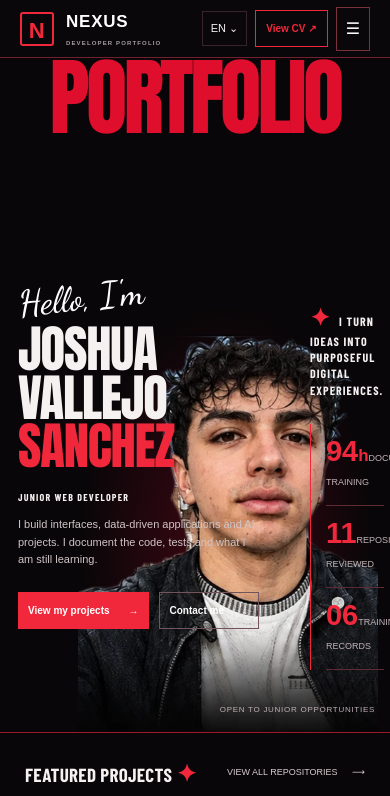
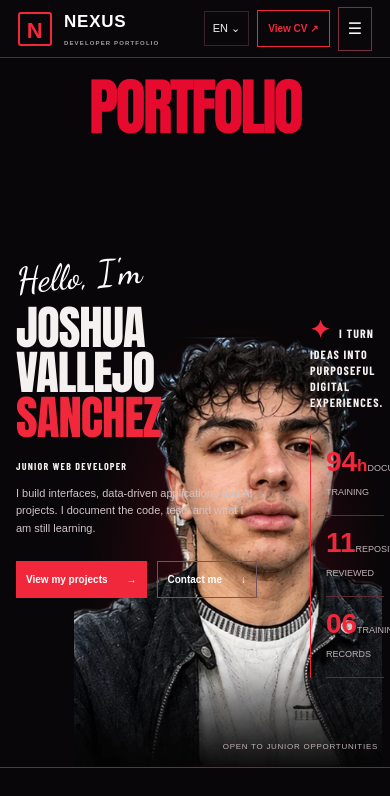
Before and after one commit to Dleteo/Nexus-AI, a Next.js app: page /en in a window 390 px wide. Shown: the top 796 px of the page. Built offline with nearby package versions, Linux system fonts and the light colour scheme; a web font is replaced by a local one.

Commit message:
fix(hero): prevent cropped portfolio heading and left introduction; preserve centered portrait and sticky navigation

```diff
--- a/components/career/EditorialPortfolio.module.css
+++ b/components/career/EditorialPortfolio.module.css
@@ -29,13 +29,20 @@
 @media(max-width:760px){.header{height:64px;padding:0 16px}.desktopNav{display:none}.menuToggle{display:block}.headerRight{gap:8px}.cv{padding:10px}.brand{font-size:17px}.logo{height:34px;width:34px;font-size:22px}.mobileNav{display:flex;flex-direction:column;padding:10px 20px;background:#160a0e}.mobileNav a{padding:12px;color:#fff}.hero{min-height:800px}.heroBackdrop{font-size:clamp(85px,20vw,155px)}.heroLeft{width:65%;padding:260px 0 85px 22px}.heroLeft h1{font-size:clamp(53px,8vw,76px)}.heroRight{right:15px;top:32%;width:25%}.heroManifesto{font-size:11px}.numbers{padding-left:9px;margin-top:16px}.numbers strong{font-size:27px}.numbers span{font-size:8px}.heroDescription{max-width:300px}.heroAvailability{right:20px}.projectGrid{grid-template-columns:1fr}.projectPicture{height:240px}.proof{grid-template-columns:1fr}.proofColumn{border-right:0;border-bottom:1px solid #52212a;padding:25px 20px}.contact{grid-template-columns:1fr}.contactLeft{min-height:380px}.contactRight{padding:20px}}
 @media(max-width:430px){.brand small{font-size:6px}.languages summary{padding:8px}.cv{font-size:10px}.hero{min-height:735px}.heroBackdrop{top:15px}.heroLeft{width:80%;padding:220px 0 65px 18px}.heroLeft h1{font-size:clamp(49px,13vw,65px)}.heroDescription{font-size:11px;max-width:240px}.role{font-size:10px}.heroRight{right:8px;top:38%;width:19%}.heroManifesto{font-size:9px}.numbers strong{font-size:21px}.numbers span{font-size:7px}.numbers{border-left-width:1px;padding-left:5px}.numbers>div{gap:3px;display:block}.heroAvailability{font-size:8px}.primary,.secondary{padding:10px;font-size:10px}.contactLeft h2{font-size:46px}.sectionHeader a{font-size:9px}}
 
-/* Editorial portfolio — reference-aligned, single authoritative visual pass.
-   Keep the user's actual portrait pixels and the existing cutout mask. */
+/* Stable editorial hero. Sizes/positions are relative to this section rather
+   than browser scroll offset; lettering and left copy stay inside the viewport. */
+.page{width:100%;max-width:100%;overflow-x:clip}
+.header{position:sticky;top:0;z-index:50;height:58px;padding-inline:clamp(18px,3.2vw,54px);background:#090709}
 .hero{
-  min-height:clamp(585px,43vw,710px);
-  background:#080608;
+  position:relative;
+  display:grid;
+  grid-template-columns:minmax(0,35%) minmax(0,47%) minmax(0,18%);
+  align-items:end;
+  width:100%;
+  min-height:clamp(600px,45vw,700px);
   isolation:isolate;
   overflow:hidden;
+  background:#080608;
 }
 .hero::before{
   content:"";
@@ -43,47 +50,48 @@
   inset:0;
   z-index:1;
   pointer-events:none;
-  background:
-    radial-gradient(ellipse 28% 49% at 58% 71%,
-      rgba(185,10,43,.40) 0%,
-      rgba(120,10,30,.25) 38%,
-      rgba(55,6,19,.12) 59%,
-      transparent 83%);
+  background:radial-gradient(ellipse 26% 42% at 57% 72%,
+      rgba(176,13,42,.34),rgba(100,9,28,.17) 42%,transparent 79%);
 }
-.header{height:58px;padding-inline:clamp(20px,3.3vw,54px)}
 .heroBackdrop{
+  position:absolute;
+  inset:14px 0 auto;
   z-index:0;
-  top:2px;
-  left:0;
-  right:0;
+  width:100%;
+  max-width:100%;
+  text-align:center;
   font-family:var(--font-editorial-poster),Impact,"Arial Narrow",sans-serif;
-  font-size:clamp(110px,17.2vw,278px);
-  line-height:.89;
-  letter-spacing:-.045em;
+  font-size:clamp(100px,16vw,260px);
+  line-height:.93;
+  letter-spacing:-.048em;
   font-weight:400;
-  opacity:1;
-  color:#df0e2c;
+  white-space:nowrap;
+  color:#e60b2e;
+  pointer-events:none;
 }
 .heroLeft{
+  grid-column:1;
   z-index:3;
-  width:35%;
-  padding:clamp(163px,14.3vw,226px) 0 34px clamp(32px,3.3vw,55px);
+  align-self:end;
+  width:100%;
+  min-width:0;
+  margin:0;
+  padding:0 clamp(10px,1.5vw,23px) 40px clamp(24px,3vw,50px);
 }
 .heroLeft h1{
   font-family:var(--font-editorial-poster),Impact,"Arial Narrow",sans-serif;
-  font-size:clamp(57px,5.9vw,89px);
+  font-size:clamp(55px,5.5vw,88px);
   font-weight:400;
-  letter-spacing:-.023em;
+  letter-spacing:-.02em;
   line-height:.96;
 }
 .handwritten{
   font-family:var(--font-editorial-script),Georgia,cursive;
-  font-size:clamp(36px,3.6vw,59px);
+  font-size:clamp(36px,3.4vw,58px);
   font-style:normal;
-  transform:rotate(-6deg);
+  transform:rotate(-5deg);
 }
-.role,.heroManifesto,.sectionHeader h2,.proofColumn h2,
-.contactLeft h2,.cardTop,.projectTitle h3{
+.role,.heroManifesto,.sectionHeader h2,.proofColumn h2,.contactLeft h2,.cardTop,.projectTitle h3{
   font-family:var(--font-editorial-condensed),"Arial Narrow",Arial,sans-serif;
 }
 .sectionHeader h2,.proofColumn h2{font-weight:800;letter-spacing:.015em}
@@ -91,39 +99,42 @@
 .heroPortrait{
   position:absolute;
   z-index:2;
-  left:38%;
-  width:38%;
-  height:73%;
+  left:36%;
+  width:43%;
+  height:77%;
   bottom:0;
-  background-image:url("/portfolio/portrait-color-reconstruction.webp");
+  background:url("/portfolio/portrait-color-reconstruction.webp") center 40% / cover no-repeat;
   background-color:transparent;
-  background-size:cover;
-  background-position:center 40%;
-  background-repeat:no-repeat;
   background-blend-mode:normal;
   mix-blend-mode:normal;
   filter:none;
   opacity:1;
+  border:0;
   box-shadow:none;
-  border:0;
   -webkit-mask-image:url("/portfolio/portrait-silhouette-mask.svg");
   mask-image:url("/portfolio/portrait-silhouette-mask.svg");
+  -webkit-mask-position:center 40%;
+  mask-position:center 40%;
   -webkit-mask-size:cover;
   mask-size:cover;
-  -webkit-mask-position:center 40%;
-  mask-position:center 40%;
   -webkit-mask-repeat:no-repeat;
   mask-repeat:no-repeat;
   mask-mode:alpha;
 }
-.heroRight{z-index:3;right:3.5%;width:15.5%;top:34%}
+.heroRight{
+  position:absolute;
+  z-index:3;
+  top:37%;
+  right:3%;
+  width:15%;
+}
 .heroManifesto{font-size:12px;line-height:1.35}
-.numbers{margin-top:26px;padding-left:15px}
+.numbers{margin-top:25px;padding-left:15px}
 .numbers>div{padding:13px 0}
-.numbers strong{font-size:clamp(29px,3vw,39px)}
+.numbers strong{font-size:clamp(28px,2.8vw,40px)}
 .numbers span{font-size:9px}
-.heroAvailability{z-index:3;right:3.5%;bottom:16px}
-.projects{padding:22px clamp(25px,3vw,50px) 26px}
+.heroAvailability{z-index:3;right:3%;bottom:14px}
+.projects{padding:21px clamp(24px,3vw,50px) 27px}
 .sectionHeader{margin-bottom:12px;padding-bottom:10px}
 .projectGrid{gap:13px}
 .projectCard{border-color:#74303b;transition:border-color .2s ease,transform .2s ease}
@@ -145,32 +156,35 @@
 .mockPanels span{flex:1;display:flex;justify-content:space-between;border:1px solid #315378;background:#152c4b;color:#69b4f5;padding:7px;font-size:11px}
 .mockPanels i{font-size:9px;font-style:normal;color:#d4e8ff}
 @media(max-width:1000px){
-  .hero{min-height:630px}
-  .heroLeft{width:43%;padding-top:170px}
-  .heroRight{width:19%}
-  .heroPortrait{left:36%;width:45%;height:69%}
+  .hero{min-height:640px}
+  .heroLeft{padding:0 12px 40px 24px}
+  .heroLeft h1{font-size:clamp(55px,6.8vw,78px)}
+  .heroBackdrop{font-size:clamp(95px,15.7vw,175px)}
+  .heroPortrait{left:35%;width:46%;height:72%}
+  .heroRight{width:18%;right:2%;top:37%}
 }
 @media(max-width:760px){
   .header{height:58px}
-  .hero{min-height:725px}
-  .heroBackdrop{font-size:clamp(85px,19vw,159px)}
-  .hero::before{background:radial-gradient(ellipse 45% 42% at 58% 72%,rgba(185,10,43,.32),transparent 84%)}
-  .heroLeft{width:66%;padding:225px 0 45px 20px}
-  .heroLeft h1{font-size:clamp(53px,8vw,76px)}
-  .heroPortrait{left:27%;width:65%;height:63%}
-  .heroRight{right:12px;top:35%;width:22%}
-  .heroAvailability{right:15px}
+  .hero{display:block;min-height:730px}
+  .heroBackdrop{top:20px;font-size:clamp(76px,16vw,135px)}
+  .hero::before{background:radial-gradient(ellipse 45% 42% at 60% 72%,rgba(176,13,42,.30),transparent 85%)}
+  .heroLeft{position:absolute;left:0;top:215px;width:64%;padding:0 8px 25px 20px}
+  .heroLeft h1{font-size:clamp(52px,8.4vw,74px)}
+  .heroPortrait{left:25%;width:68%;height:64%}
+  .heroRight{top:35%;width:21%;right:10px}
+  .heroAvailability{right:12px}
   .projectPicture{height:230px}
 }
 @media(max-width:430px){
-  .hero{min-height:675px}
-  .heroLeft{width:77%;padding:210px 0 45px 18px}
-  .heroLeft h1{font-size:clamp(49px,13vw,65px)}
-  .heroPortrait{left:20%;width:77%;height:59%}
+  .hero{min-height:710px}
+  .heroBackdrop{font-size:16vw}
+  .heroLeft{top:190px;width:75%;padding-left:16px}
+  .heroLeft h1{font-size:clamp(46px,12vw,62px)}
+  .heroPortrait{left:19%;width:79%;height:61%}
   .heroRight{right:6px;width:19%;top:36%}
   .projectPicture{height:210px}
 }
 @media(prefers-reduced-motion:reduce){
- .projectCard{transition:none}
- .projectCard:hover{transform:none}
+  .projectCard{transition:none}
+  .projectCard:hover{transform:none}
 }
```
